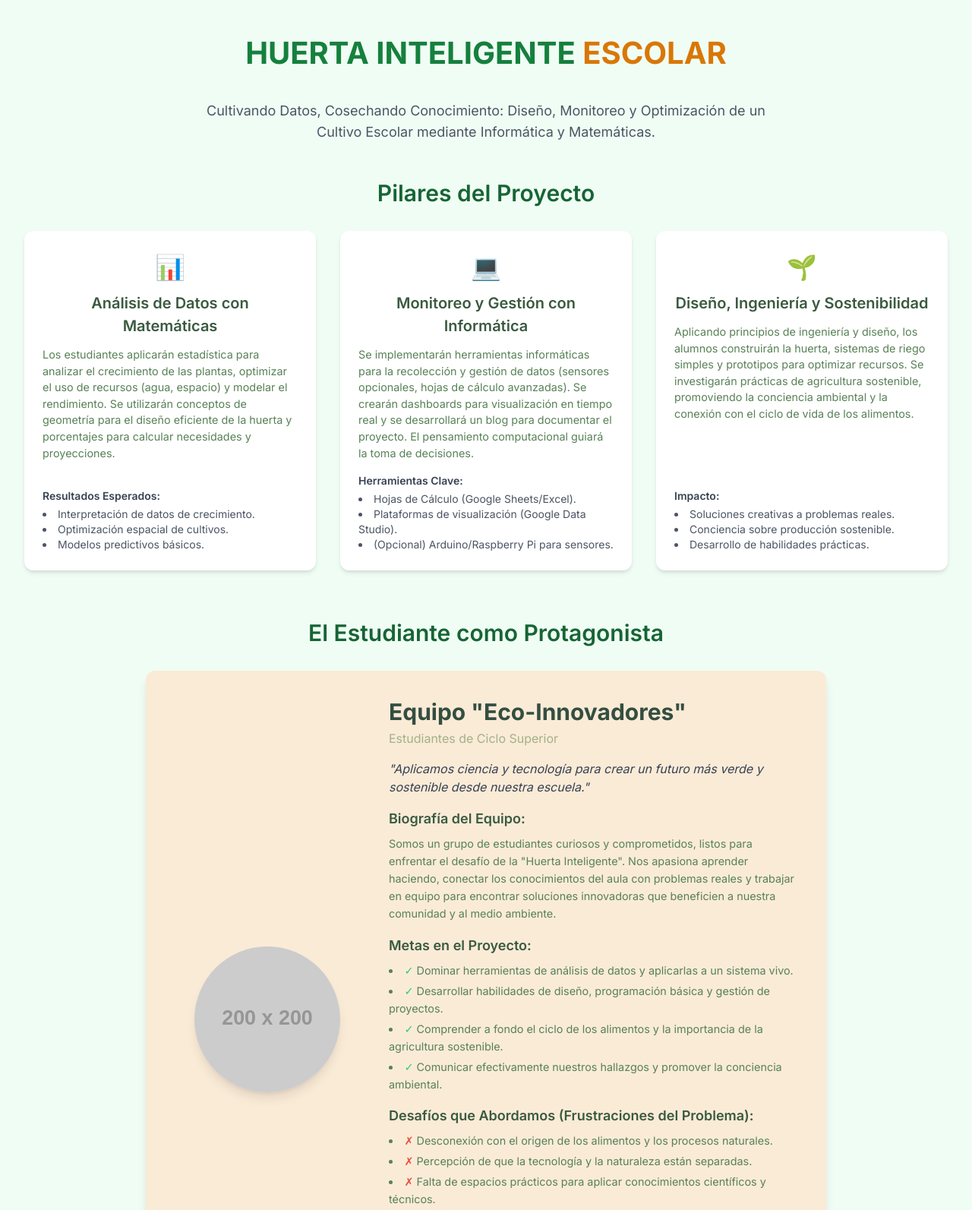
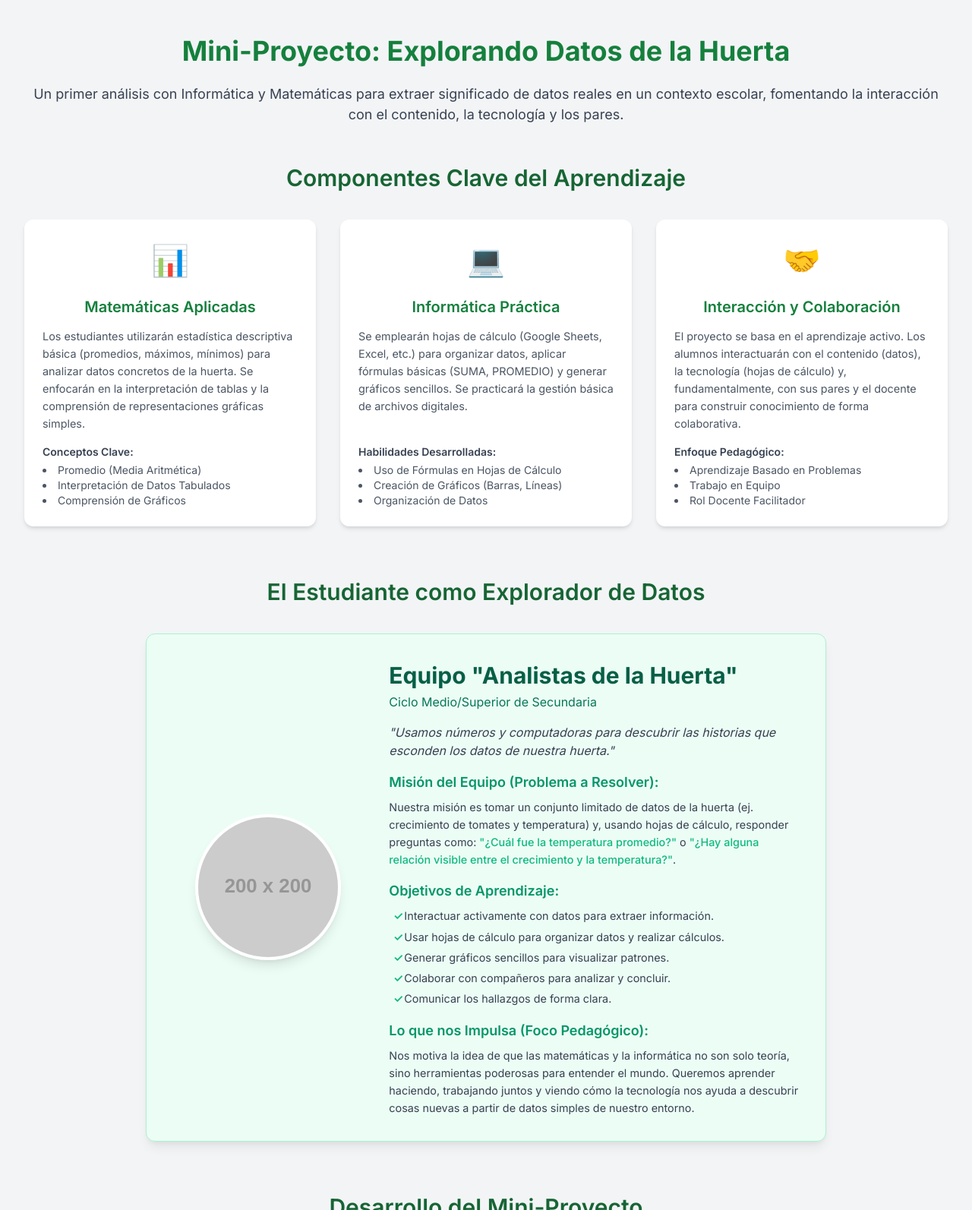
Before and after one commit to 46u571N/huertainteligente, a plain HTML site: page index.html in a window 1280 px wide. Shown: the part 40-1633 px from the top of the page at 76% size. Drawn offline with nearby package versions, Linux system fonts and the light colour scheme; placeholder pictures from the web are drawn by us.

Commit message:
Update index.html

```diff
--- a/index.html
+++ b/index.html
@@ -3,145 +3,168 @@
 <head>
     <meta charset="UTF-8">
     <meta name="viewport" content="width=device-width, initial-scale=1.0">
-    <title>Maqueta Proyecto STEAM: Huerta Inteligente</title>
+    <title>Maqueta Mini-Proyecto STEAM: Análisis de Datos Huerta</title>
     <script src="https://cdn.tailwindcss.com"></script>
     <link href="https://fonts.googleapis.com/css2?family=Inter:wght@400;500;600;700&display=swap" rel="stylesheet">
     <style>
         body {
             font-family: 'Inter', sans-serif;
-            background-color: #f0fdf4; /* Light green background similar to image */
+            background-color: #f3f4f6; /* Un gris muy claro para el fondo general */
+        }
+        .header-title {
+            font-size: 2.25rem; /* 36px */
+            font-weight: 700;
+            color: #15803d; /* Verde oscuro principal */
+            text-align: center;
+            margin-bottom: 1rem; /* 16px */
+        }
+        .header-subtitle {
+            font-size: 1.125rem; /* 18px */
+            color: #374151; /* Gris oscuro para el subtítulo */
+            text-align: center;
+            max-width: 3xl; /* 768px */
+            margin: 0 auto 2.5rem auto; /* 40px bottom margin */
         }
         .section-title {
-            font-size: 2.5rem; /* 40px */
-            font-weight: 700;
-            color: #344e41; /* Dark green */
+            font-size: 1.875rem; /* 30px */
+            font-weight: 600;
+            color: #166534; /* Verde un poco más claro que el principal */
             text-align: center;
             margin-bottom: 2rem; /* 32px */
-            text-transform: uppercase;
         }
         .card {
             background-color: #ffffff;
             border-radius: 12px;
             padding: 24px;
             box-shadow: 0 4px 6px -1px rgba(0, 0, 0, 0.1), 0 2px 4px -1px rgba(0, 0, 0, 0.06);
-            transition: transform 0.3s ease;
-            height: 100%; /* Ensure cards in a row have same height */
+            transition: transform 0.3s ease, box-shadow 0.3s ease;
+            height: 100%;
             display: flex;
             flex-direction: column;
         }
         .card:hover {
             transform: translateY(-5px);
+            box-shadow: 0 10px 15px -3px rgba(0, 0, 0, 0.1), 0 4px 6px -2px rgba(0, 0, 0, 0.05);
+        }
+        .card-icon {
+            font-size: 2.5rem; /* 40px */
+            text-align: center;
+            margin-bottom: 1rem; /* 16px */
+            color: #10b981; /* Verde esmeralda para iconos */
         }
         .card-title {
             font-size: 1.25rem; /* 20px */
             font-weight: 600;
-            color: #3a5a40; /* Medium green */
+            color: #15803d;
             margin-bottom: 12px;
+            text-align: center;
         }
         .card-content {
             font-size: 0.9rem; /* 14.4px */
-            color: #588157; /* Lighter green for text */
+            color: #4b5563; /* Gris medio para el texto */
             flex-grow: 1;
+            line-height: 1.6;
         }
-        .persona-card {
-            background-color: #faebd7; /* Beige/Peach color similar to image */
+        .student-profile-card {
+            background-color: #ecfdf5; /* Verde muy pálido, casi blanco */
+            border: 1px solid #a7f3d0; /* Borde verde claro */
             border-radius: 12px;
             padding: 32px;
-            box-shadow: 0 10px 15px -3px rgba(0, 0, 0, 0.1), 0 4px 6px -2px rgba(0, 0, 0, 0.05);
+            box-shadow: 0 10px 15px -3px rgba(0, 0, 0, 0.07), 0 4px 6px -2px rgba(0, 0, 0, 0.04);
         }
-        .persona-name {
+        .student-name {
             font-size: 1.875rem; /* 30px */
             font-weight: 700;
-            color: #344e41;
+            color: #065f46; /* Verde oscuro intenso */
         }
-        .persona-subtitle {
+        .student-subtitle {
             font-size: 1rem; /* 16px */
-            color: #a3b18a; /* Muted green */
+            color: #047857; /* Verde medio */
             margin-bottom: 16px;
         }
-        .persona-section-title {
+        .student-section-title {
             font-size: 1.125rem; /* 18px */
             font-weight: 600;
-            color: #3a5a40;
+            color: #059669; /* Verde brillante */
             margin-top: 16px;
             margin-bottom: 8px;
         }
-        .persona-text {
+        .student-text {
             font-size: 0.9rem; /* 14.4px */
-            color: #588157;
+            color: #374151;
             line-height: 1.6;
         }
-        .highlight-text {
-            color: #e67e22; /* Orange for highlight, can be adjusted */
-            font-weight: 600;
+        .highlight-green { color: #10b981; font-weight: 500; }
+        .list-item {
+            margin-bottom: 0.3rem; /* 4.8px */
         }
-        .icon-placeholder {
-            font-size: 2rem; /* 32px */
-            margin-bottom: 0.5rem; /* 8px */
+        .list-item::before {
+            content: '✓';
+            color: #10b981; /* Verde esmeralda para viñetas */
+            font-weight: bold;
+            display: inline-block;
+            width: 1em;
+            margin-left: -1em;
         }
-        .positive { color: #2ecc71; } /* Green for positive aspects */
-        .negative { color: #e74c3c; } /* Red for challenges/frustrations */
     </style>
 </head>
-<body>
+<body class="antialiased">
     <div class="container mx-auto p-4 md:p-8">
 
         <header class="my-8 md:my-12">
-            <h1 class="section-title">
-                <span class="text-green-700">Huerta Inteligente</span> <span class="text-amber-600">Escolar</span>
-            </h1>
-            <p class="text-center text-lg text-gray-600 max-w-3xl mx-auto">
-                Cultivando Datos, Cosechando Conocimiento: Diseño, Monitoreo y Optimización de un Cultivo Escolar mediante Informática y Matemáticas.
+            <h1 class="header-title">Mini-Proyecto: Explorando Datos de la Huerta</h1>
+            <p class="header-subtitle">
+                Un primer análisis con Informática y Matemáticas para extraer significado de datos reales en un contexto escolar, fomentando la interacción con el contenido, la tecnología y los pares.
             </p>
         </header>
 
         <section class="mb-12 md:mb-16">
-            <h2 class="text-2xl md:text-3xl font-semibold text-center text-green-800 mb-8">Pilares del Proyecto</h2>
+            <h2 class="section-title">Componentes Clave del Aprendizaje</h2>
             <div class="grid grid-cols-1 md:grid-cols-3 gap-6 md:gap-8">
                 <div class="card">
-                    <div class="text-center icon-placeholder text-blue-500">📊</div>
-                    <h3 class="card-title text-center">Análisis de Datos con Matemáticas</h3>
+                    <div class="card-icon">📊</div>
+                    <h3 class="card-title">Matemáticas Aplicadas</h3>
                     <p class="card-content">
-                        Los estudiantes aplicarán estadística para analizar el crecimiento de las plantas, optimizar el uso de recursos (agua, espacio) y modelar el rendimiento. Se utilizarán conceptos de geometría para el diseño eficiente de la huerta y porcentajes para calcular necesidades y proyecciones.
+                        Los estudiantes utilizarán estadística descriptiva básica (promedios, máximos, mínimos) para analizar datos concretos de la huerta. Se enfocarán en la interpretación de tablas y la comprensión de representaciones gráficas simples.
                     </p>
                     <div class="mt-4">
-                        <p class="text-sm font-semibold text-gray-700 mb-1">Resultados Esperados:</p>
+                        <p class="text-sm font-semibold text-gray-700 mb-1">Conceptos Clave:</p>
                         <ul class="list-disc list-inside text-sm text-gray-600">
-                            <li>Interpretación de datos de crecimiento.</li>
-                            <li>Optimización espacial de cultivos.</li>
-                            <li>Modelos predictivos básicos.</li>
+                            <li>Promedio (Media Aritmética)</li>
+                            <li>Interpretación de Datos Tabulados</li>
+                            <li>Comprensión de Gráficos</li>
                         </ul>
                     </div>
                 </div>
 
                 <div class="card">
-                    <div class="text-center icon-placeholder text-purple-500">💻</div>
-                    <h3 class="card-title text-center">Monitoreo y Gestión con Informática</h3>
+                    <div class="card-icon">💻</div>
+                    <h3 class="card-title">Informática Práctica</h3>
                     <p class="card-content">
-                        Se implementarán herramientas informáticas para la recolección y gestión de datos (sensores opcionales, hojas de cálculo avanzadas). Se crearán dashboards para visualización en tiempo real y se desarrollará un blog para documentar el proyecto. El pensamiento computacional guiará la toma de decisiones.
+                        Se emplearán hojas de cálculo (Google Sheets, Excel, etc.) para organizar datos, aplicar fórmulas básicas (SUMA, PROMEDIO) y generar gráficos sencillos. Se practicará la gestión básica de archivos digitales.
                     </p>
                      <div class="mt-4">
-                        <p class="text-sm font-semibold text-gray-700 mb-1">Herramientas Clave:</p>
+                        <p class="text-sm font-semibold text-gray-700 mb-1">Habilidades Desarrolladas:</p>
                         <ul class="list-disc list-inside text-sm text-gray-600">
-                            <li>Hojas de Cálculo (Google Sheets/Excel).</li>
-                            <li>Plataformas de visualización (Google Data Studio).</li>
-                            <li>(Opcional) Arduino/Raspberry Pi para sensores.</li>
+                            <li>Uso de Fórmulas en Hojas de Cálculo</li>
+                            <li>Creación de Gráficos (Barras, Líneas)</li>
+                            <li>Organización de Datos</li>
                         </ul>
                     </div>
                 </div>
 
                 <div class="card">
-                     <div class="text-center icon-placeholder text-teal-500">🌱</div>
-                    <h3 class="card-title text-center">Diseño, Ingeniería y Sostenibilidad</h3>
+                     <div class="card-icon">🤝</div>
+                    <h3 class="card-title">Interacción y Colaboración</h3>
                     <p class="card-content">
-                        Aplicando principios de ingeniería y diseño, los alumnos construirán la huerta, sistemas de riego simples y prototipos para optimizar recursos. Se investigarán prácticas de agricultura sostenible, promoviendo la conciencia ambiental y la conexión con el ciclo de vida de los alimentos.
+                        El proyecto se basa en el aprendizaje activo. Los alumnos interactuarán con el contenido (datos), la tecnología (hojas de cálculo) y, fundamentalmente, con sus pares y el docente para construir conocimiento de forma colaborativa.
                     </p>
                     <div class="mt-4">
-                        <p class="text-sm font-semibold text-gray-700 mb-1">Impacto:</p>
+                        <p class="text-sm font-semibold text-gray-700 mb-1">Enfoque Pedagógico:</p>
                         <ul class="list-disc list-inside text-sm text-gray-600">
-                            <li>Soluciones creativas a problemas reales.</li>
-                            <li>Conciencia sobre producción sostenible.</li>
-                            <li>Desarrollo de habilidades prácticas.</li>
+                            <li>Aprendizaje Basado en Problemas</li>
+                            <li>Trabajo en Equipo</li>
+                            <li>Rol Docente Facilitador</li>
                         </ul>
                     </div>
                 </div>
@@ -149,52 +172,61 @@
         </section>
 
         <section class="mb-12 md:mb-16">
-            <h2 class="text-2xl md:text-3xl font-semibold text-center text-green-800 mb-8">El Estudiante como Protagonista</h2>
-            <div class="persona-card max-w-4xl mx-auto grid grid-cols-1 md:grid-cols-3 gap-8 items-center">
+            <h2 class="section-title">El Estudiante como Explorador de Datos</h2>
+            <div class="student-profile-card max-w-4xl mx-auto grid grid-cols-1 md:grid-cols-3 gap-8 items-center">
                 <div class="md:col-span-1 flex justify-center">
-                    <img src="https://placehold.co/200x200/a3b18a/344e41?text=Estudiante+STEAM" alt="Estudiante STEAM" class="rounded-full shadow-lg w-40 h-40 md:w-48 md:h-48 object-cover">
+                    <img src="https://placehold.co/200x200/d1fae5/065f46?text=Equipo+Analista" alt="Estudiante Explorador" class="rounded-full shadow-lg w-40 h-40 md:w-48 md:h-48 object-cover border-4 border-white">
                 </div>
                 <div class="md:col-span-2">
-                    <h3 class="persona-name">Equipo "Eco-Innovadores"</h3>
-                    <p class="persona-subtitle">Estudiantes de Ciclo Superior</p>
-                    <p class="italic text-gray-700 mb-4">"Aplicamos ciencia y tecnología para crear un futuro más verde y sostenible desde nuestra escuela."</p>
+                    <h3 class="student-name">Equipo "Analistas de la Huerta"</h3>
+                    <p class="student-subtitle">Ciclo Medio/Superior de Secundaria</p>
+                    <p class="italic text-gray-700 mb-4">"Usamos números y computadoras para descubrir las historias que esconden los datos de nuestra huerta."</p>
 
                     <div>
-                        <h4 class="persona-section-title">Biografía del Equipo:</h4>
-                        <p class="persona-text">
-                            Somos un grupo de estudiantes curiosos y comprometidos, listos para enfrentar el desafío de la "Huerta Inteligente". Nos apasiona aprender haciendo, conectar los conocimientos del aula con problemas reales y trabajar en equipo para encontrar soluciones innovadoras que beneficien a nuestra comunidad y al medio ambiente.
+                        <h4 class="student-section-title">Misión del Equipo (Problema a Resolver):</h4>
+                        <p class="student-text">
+                            Nuestra misión es tomar un conjunto limitado de datos de la huerta (ej. crecimiento de tomates y temperatura) y, usando hojas de cálculo, responder preguntas como: <span class="highlight-green">"¿Cuál fue la temperatura promedio?"</span> o <span class="highlight-green">"¿Hay alguna relación visible entre el crecimiento y la temperatura?"</span>.
                         </p>
 
-                        <h4 class="persona-section-title">Metas en el Proyecto:</h4>
-                        <ul class="persona-text list-disc list-inside space-y-1">
-                            <li><span class="positive">✓</span> Dominar herramientas de análisis de datos y aplicarlas a un sistema vivo.</li>
-                            <li><span class="positive">✓</span> Desarrollar habilidades de diseño, programación básica y gestión de proyectos.</li>
-                            <li><span class="positive">✓</span> Comprender a fondo el ciclo de los alimentos y la importancia de la agricultura sostenible.</li>
-                            <li><span class="positive">✓</span> Comunicar efectivamente nuestros hallazgos y promover la conciencia ambiental.</li>
+                        <h4 class="student-section-title">Objetivos de Aprendizaje:</h4>
+                        <ul class="student-text list-none pl-5 space-y-1">
+                            <li class="list-item">Interactuar activamente con datos para extraer información.</li>
+                            <li class="list-item">Usar hojas de cálculo para organizar datos y realizar cálculos.</li>
+                            <li class="list-item">Generar gráficos sencillos para visualizar patrones.</li>
+                            <li class="list-item">Colaborar con compañeros para analizar y concluir.</li>
+                            <li class="list-item">Comunicar los hallazgos de forma clara.</li>
                         </ul>
 
-                        <h4 class="persona-section-title">Desafíos que Abordamos (Frustraciones del Problema):</h4>
-                         <ul class="persona-text list-disc list-inside space-y-1">
-                            <li><span class="negative">✗</span> Desconexión con el origen de los alimentos y los procesos naturales.</li>
-                            <li><span class="negative">✗</span> Percepción de que la tecnología y la naturaleza están separadas.</li>
-                            <li><span class="negative">✗</span> Falta de espacios prácticos para aplicar conocimientos científicos y técnicos.</li>
-                        </ul>
-
-                        <h4 class="persona-section-title">Motivaciones:</h4>
-                        <ul class="persona-text list-disc list-inside space-y-1">
-                            <li>✨ Crear un impacto positivo tangible en nuestro entorno escolar.</li>
-                            <li>💡 Aprender de forma interdisciplinaria, combinando matemáticas, informática, ciencias y diseño.</li>
-                            <li>🤝 Colaborar, compartir ideas y construir conocimiento juntos.</li>
-                            <li>🌍 Contribuir, aunque sea a pequeña escala, a un futuro más sostenible.</li>
-                        </ul>
+                        <h4 class="student-section-title">Lo que nos Impulsa (Foco Pedagógico):</h4>
+                         <p class="student-text">
+                            Nos motiva la idea de que las matemáticas y la informática no son solo teoría, sino herramientas poderosas para entender el mundo. Queremos aprender haciendo, trabajando juntos y viendo cómo la tecnología nos ayuda a descubrir cosas nuevas a partir de datos simples de nuestro entorno.
+                        </p>
                     </div>
                 </div>
             </div>
         </section>
 
-        <footer class="text-center py-8 border-t border-green-200">
-            <p class="text-gray-600 text-sm">Proyecto STEAM: Huerta Inteligente Escolar &copy; 2025</p>
-            <p class="text-gray-500 text-xs mt-1">Una iniciativa para cultivar el futuro.</p>
+        <section class="mb-12 md:mb-16">
+            <h2 class="section-title">Desarrollo del Mini-Proyecto</h2>
+            <div class="grid grid-cols-1 md:grid-cols-3 gap-6 md:gap-8">
+                <div class="card">
+                    <h3 class="card-title">Clase 1: Inmersión</h3>
+                    <p class="card-content">Introducción al problema y al dataset. Exploración inicial de la hoja de cálculo. Formulación colaborativa del plan de análisis.</p>
+                </div>
+                <div class="card">
+                    <h3 class="card-title">Clase 2: Análisis</h3>
+                    <p class="card-content">Trabajo en grupos: limpieza básica de datos (si es necesaria), cálculos matemáticos, creación de gráficos simples. Interacción constante.</p>
+                </div>
+                <div class="card">
+                    <h3 class="card-title">Clase 3: Conclusión</h3>
+                    <p class="card-content">Interpretación de resultados, elaboración de conclusiones y preparación de una mini-presentación para compartir hallazgos. Reflexión.</p>
+                </div>
+            </div>
+        </section>
+
+        <footer class="text-center py-8 border-t border-gray-200">
+            <p class="text-gray-600 text-sm">Mini-Proyecto IM: Análisis de Datos Huerta &copy; 2025</p>
+            <p class="text-gray-500 text-xs mt-1">Fomentando la curiosidad y el análisis crítico con recursos accesibles.</p>
         </footer>
 
     </div>
```
